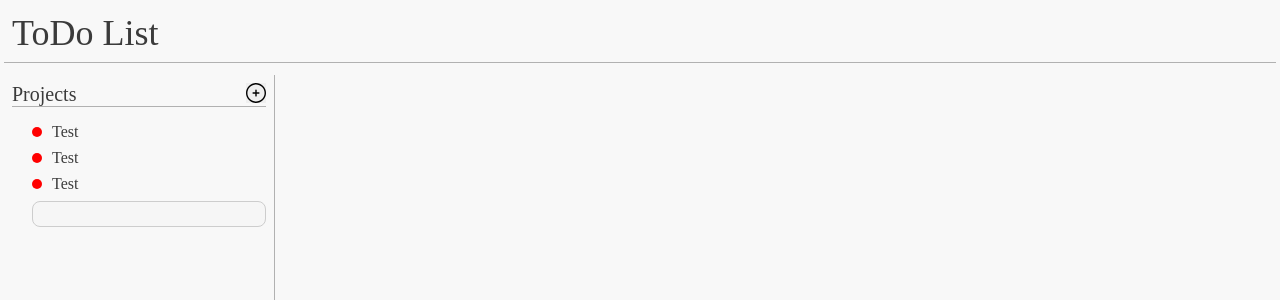
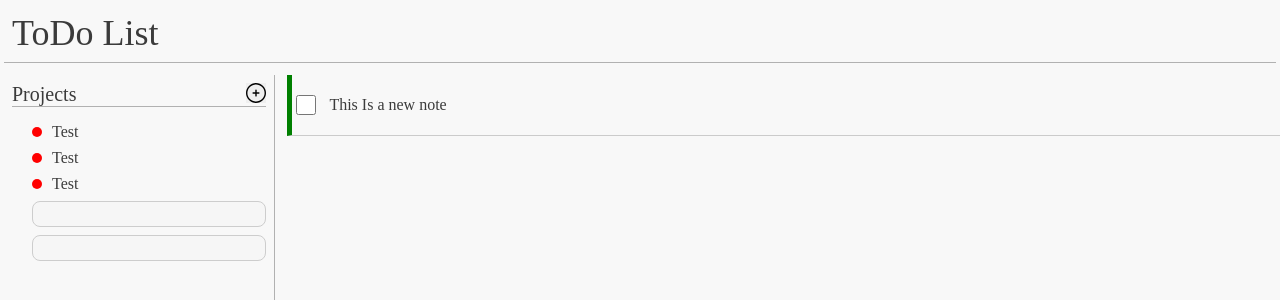
Before and after one commit to SujalGupta52/todo-list, a plain HTML site: page dist/index.html in a window 1280 px wide. Both pictures are taken after a click on the button 256 px from the left and 93 px from the top of the page. Shown: the top 300 px of the page. Drawn offline with Linux system fonts and the light colour scheme.

Commit message:
Refine UI elements

```diff
--- a/dist/index.html
+++ b/dist/index.html
@@ -8,7 +8,8 @@
     <script src="main.js" defer></script>
   </head>
   <body>
-    <div class="title">ToDo List</div>
+    <div class="header">ToDo List</div>
+    <div class="main">
     <div class="sidebar">
       <div class="heading">
         <div class="text">Projects</div>
@@ -21,6 +22,12 @@
           <input type="text" class="new-project">
       </ul>
     </div>
-    <div class="content"></div>
+    <div class="content">
+        <div class="item">
+            <input type="checkbox">
+            <div class="title">This Is a new note</div>
+        </div>
+    </div>
+    </div>
   </body>
 </html>
--- a/dist/main.js
+++ b/dist/main.js
@@ -0,0 +1,9 @@
+test = document.querySelector('.sidebar .heading button')
+test.onclick = testFunc
+
+function testFunc() {
+    const temp = document.createElement('input');
+    temp.type = 'text'
+    temp.classList.toggle('new-project');
+    document.querySelector('.project-list').appendChild(temp)
+}
--- a/dist/style.css
+++ b/dist/style.css
@@ -12,10 +12,15 @@
     gap: 12px;
 }
 
-.title {
+.header {
     font-size: 36px;
     border-bottom: 1px solid rgb(177, 177, 177);
     padding: 8px;
+}
+
+.main {
+    display: flex;
+    gap: 12px
 }
 
 .sidebar {
@@ -79,3 +84,25 @@
  .project-list .new-project:focus {
     border: 1px solid black;
  }
+
+ .content {
+    display: flex;
+    flex-direction: column;
+    gap: 10px;
+    flex: 1;
+ }
+
+ .content .item {
+    display: flex;
+    gap: 10px;
+    align-items: center;
+    height: 60px;
+    width: 100%;
+    border-bottom: 1px solid rgb(203, 203, 203);
+    border-left: 5px solid green;
+ }
+
+ .content .item input {
+    height: 50px;
+    width: 20px;
+ }
```
